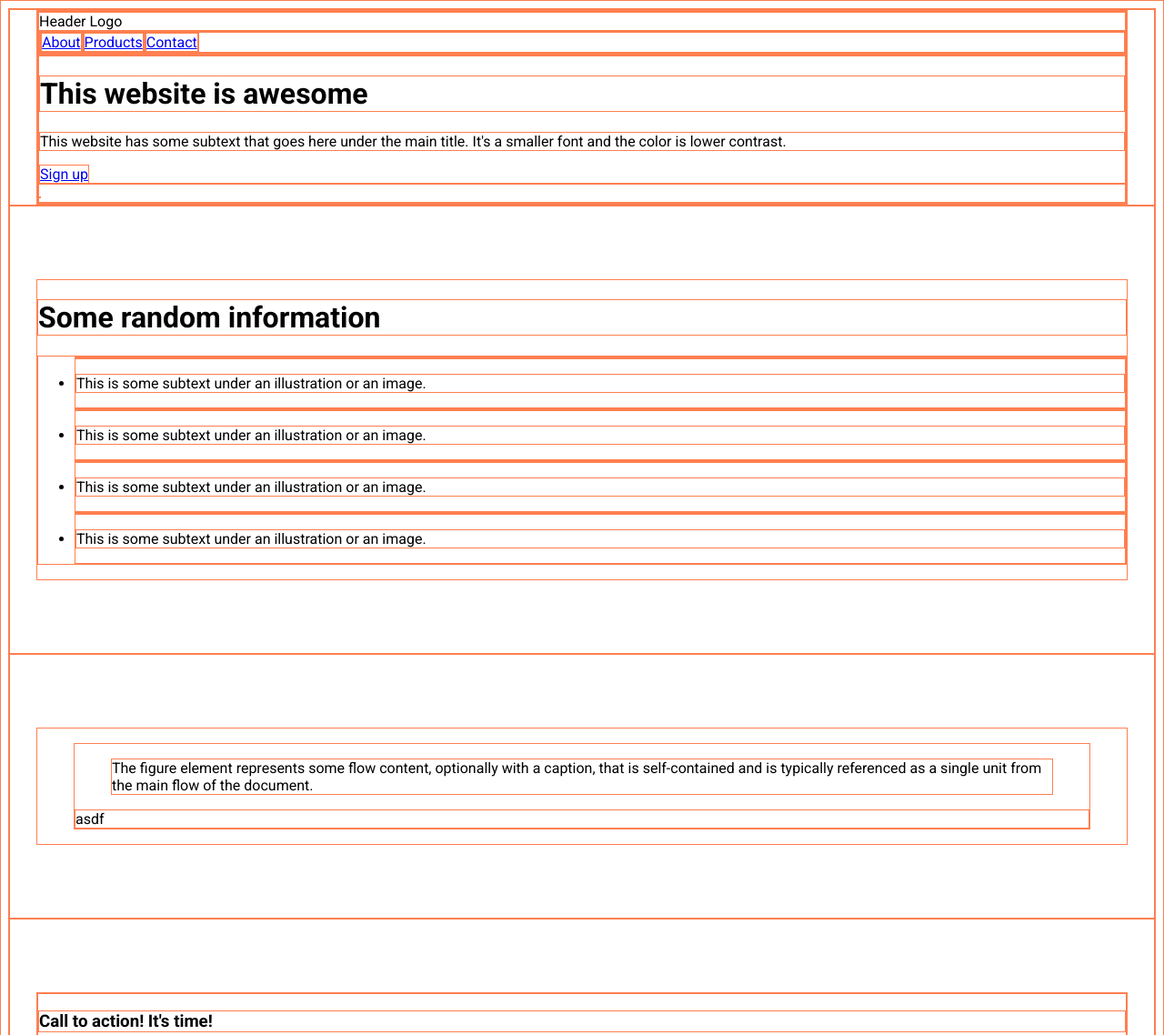
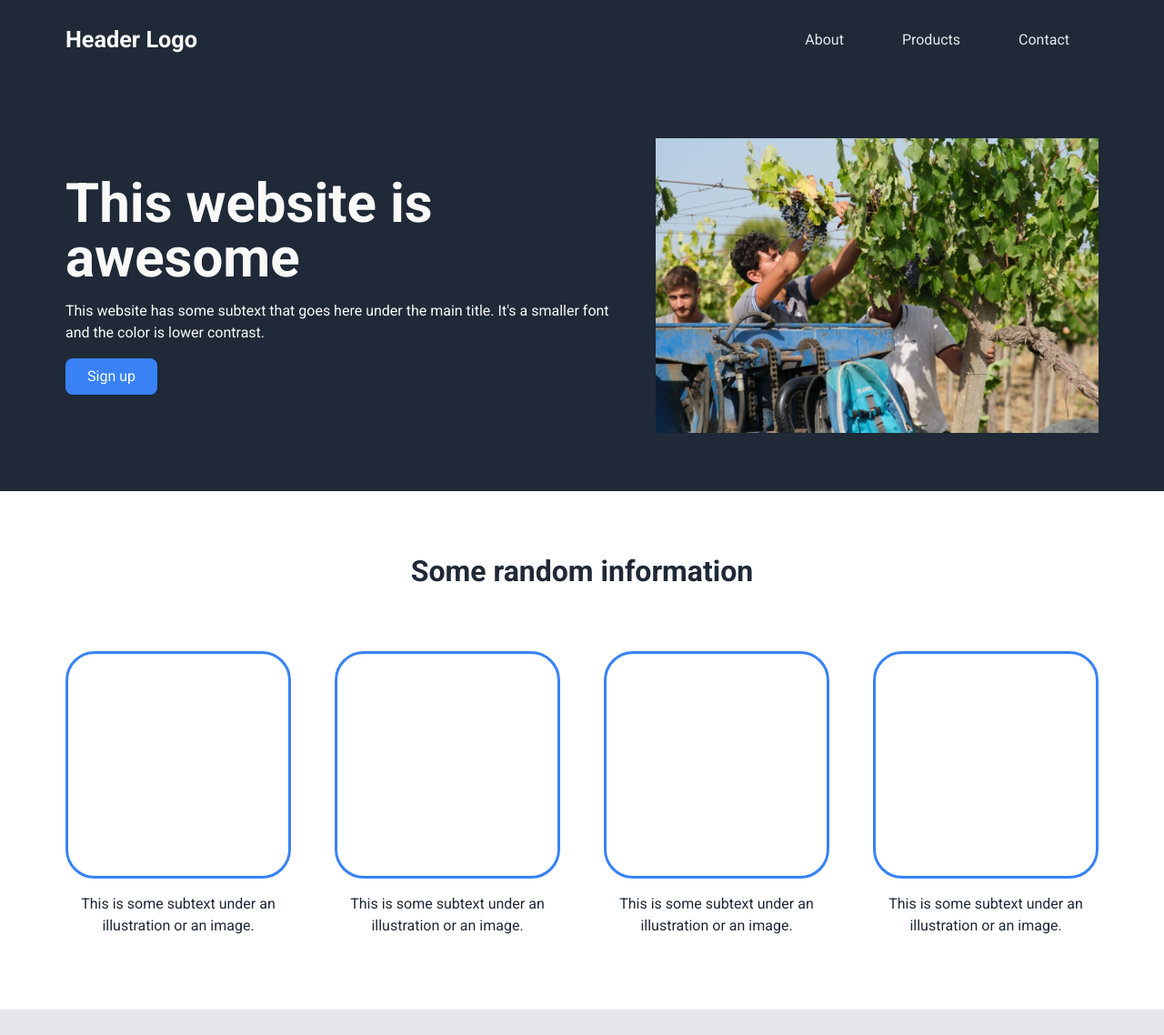
Before and after one commit to protorob/odin-landing, a plain HTML site: page index.html in a window 1280 px wide. Shown: the top 1138 px of the page at 91% size. Drawn offline with Linux system fonts and the light colour scheme.

Commit message:
Finished for now, need to move on with js quickly

```diff
--- a/index.html
+++ b/index.html
@@ -14,35 +14,35 @@
 </head>
 
 <body>
-    <div id="header" class="section header">
+    <div id="navigation" class="section dark-bg">
         <div class="container">
-            <div class="menu-bar">
             <div class="logo">Header Logo</div>
-                <div class="main-menu">
-                    <ul>
+            <div>
+                <ul class="navbar">
                     <li><a href="#">About</a></li>
                     <li><a href="#">Products</a></li>
                     <li><a href="#">Contact</a></li>
                 </ul>
             </div>
         </div>
+    </div>
+    <div id="hero" class="section dark-bg">
+        <div class="container">
             <div class="hero-content">
-                <div>
                 <h1>This website is awesome</h1>
                 <p>This website has some subtext that goes here under the main title. It's a smaller font and the
                     color is lower contrast. </p>
                 <a href="#" class="button primary">Sign up</a>
             </div>
-                <div>
-                    <img src="" alt="">
+            <div class="hero-image">
+                <img src="./image.jpg" alt="A picture of a guy picking wine grapes in a vineyard">
             </div>
         </div>
     </div>
-    </div>
-    <div class="section">
+    <div id="products" class="section">
         <div class="container">
             <h1>Some random information</h1>
-            <ul class="info-list">
+            <ul class="product-list">
                 <li>
                     <div class="image"></div>
                     <p>This is some subtext under an illustration or an image.</p>
@@ -62,21 +62,22 @@
             </ul>
         </div>
     </div>
-    <div class="section darker">
-        <div class="container quote-container">
+    <div id="quote" class="section light-bg">
+        <div class="container">
             <figure>
-                <blockquote cite="http://www.w3.org/html/wg/drafts/html/master/grouping-content.html#the-figure-element">
+                <blockquote
+                    cite="http://www.w3.org/html/wg/drafts/html/master/grouping-content.html#the-figure-element">
                     The figure element represents some flow content, optionally with a caption,
                     that is self-contained and is typically referenced as a single unit from the
                     main flow of the document.
                 </blockquote>
-                <figcaption>asdf</figcaption>
+                <figcaption>- Someone Very Wise, 1999</figcaption>
             </figure>
 
         </div>
     </div>
-    <div id="footer" class="section">
-        <div class="container primary rounded">
+    <div id="cta" class="section">
+        <div class="container">
             <div class="headline">
                 <h3>Call to action! It's time!</h3>
                 <p>Sign up for our product by clicking that button right over there!</p>
@@ -84,6 +85,11 @@
             <a href="#" class="button light-ghost">Sign up</a>
         </div>
     </div>
+    <div id="footer" class="section dark-bg">
+        <div class="container">
+            <p>Copyright @ The Odin Project</p>
+        </div>
+    </div>
 </body>
 
 </html>
--- a/style.css
+++ b/style.css
@@ -1,37 +1,268 @@
-:root {
-    --dark-bg: #1f2937;
-    --light
+/* Reset */
+
+/*
+  1. Use a more-intuitive box-sizing model.
+*/
+*,
+*::before,
+*::after {
+    box-sizing: border-box;
 }
 
+/*
+    2. Remove default margin
+  */
+* {
+    margin: 0;
+}
 
-* {
-    border: 1px solid coral;
-    box-sizing: border-box;
+/*
+    Typographic tweaks!
+    3. Add accessible line-height
+    4. Improve text rendering
+  */
+body {
+    line-height: 1.5;
+    -webkit-font-smoothing: antialiased;
 }
+
+/*
+    5. Improve media defaults
+  */
+img,
+picture,
+video,
+canvas,
+svg {
+    display: block;
+    max-width: 100%;
+}
+
+/*
+    6. Remove built-in form typography styles
+  */
+input,
+button,
+textarea,
+select {
+    font: inherit;
+}
+
+/*
+    7. Avoid text overflows
+  */
+p,
+h1,
+h2,
+h3,
+h4,
+h5,
+h6 {
+    overflow-wrap: break-word;
+    margin-bottom: 1rem;
+}
+
+/*
+    8. Create a root stacking context
+  */
+#root,
+#__next {
+    isolation: isolate;
+}
+
+/* Variables */
+
+/* Colors */
+:root {
+    --base-text: #1f2937;
+    --dark-bg: #1f2937;
+    --mid-bg: #e5e7eb;
+    --light-bg: #ffffff;
+    --main-light-text: #f9faf8;
+    --secondary-light-text: #e5e7eb;
+    --action: #3882f6;
+}
+/* For browsers that support clamp  */
+@supports (font-size: clamp(1rem, 1vi, 1rem)) {
+    :root {
+          --fs-sm: clamp(0.8rem, 0.17vi + 0.76rem, 0.89rem);
+          --fs-base: clamp(1rem, 0.34vi + 0.91rem, 1.19rem);
+          --fs-md: clamp(1.25rem, 0.61vi + 1.1rem, 1.58rem);
+          --fs-lg: clamp(1.56rem, 1vi + 1.31rem, 2.11rem);
+          --fs-xl: clamp(1.95rem, 1.56vi + 1.56rem, 2.81rem);
+          --fs-xxl: clamp(2.44rem, 2.38vi + 1.85rem, 3.75rem);
+          --fs-xxxl: clamp(3.05rem, 3.54vi + 2.17rem, 5rem);
+    }
+  }
+  /* For browsers that don't support clamp */
+  @supports not (font-size: clamp(1rem, 1vi, 1rem)) {
+    :root {
+          --fs-sm: 0.8rem;
+          --fs-base: 1rem;
+          --fs-md: 1.25rem;
+          --fs-lg: 1.56rem;
+          --fs-xl: 1.95rem;
+          --fs-xxl: 2.44rem;
+          --fs-xxxl: 3.05rem;
+    }
+    @media screen and (min-width: 1280px) {
+      :root {
+              --fs-sm: 0.89rem;
+              --fs-base: 1.19rem;
+              --fs-md: 1.58rem;
+              --fs-lg: 2.11rem;
+              --fs-xl: 2.81rem;
+              --fs-xxl: 3.75rem;
+              --fs-xxxl: 5rem;
+      }
+    }
+  }
+
+/* Fonts */
 
 body {
     font-family: "Roboto", sans-serif;
     font-style: normal;
+    color: var(--base-text);
 }
 
-.section {
-    padding: 5em 0;
+
+
+/*Section styles*/
+
+.section.dark-bg {
+    background-color: var(--dark-bg);
+    color: var(--main-light-text);
+}
+
+.section.light-bg {
+    background-color: var(--mid-bg);
+    color: var(--base-text);
 }
 
 .container {
     max-width: 1200px;
     margin: 0 auto;
+    padding: 1rem 2rem;
 }
 
-.header {
-    padding: 0;
+#hero, #products, #quote, #cta, #footer{
+    padding-top: 3rem;
+    padding-bottom: 3rem;
 }
 
+/*Buttons*/
 
+.button {
+    display: inline-block;
+    padding: .5rem 1.5rem;
+    background-color: var(--action);
+    color: var(--main-light-text);
+    text-decoration: none;
+    border-radius: .5rem;
+}
 
-.main-menu ul {
+.button.light-ghost{
+    color: var(--main-light-text);
+    border: 2px solid var(--main-light-text);
+}
+
+/* Navbar */
+.logo{
+    font-size: var(--fs-md);
+    font-weight: bold;
+}
+
+#navigation .container {
+    display: flex;
+    justify-content: space-between;
+    align-items: center;
+}
+
+#navigation ul.navbar {
     margin: 0;
     padding: 0;
     list-style: none;
     display: flex;
 }
+
+.navbar li a {
+    display: block;
+    padding: 1rem 2rem;
+    color: #e5e7eb;
+    text-decoration: none;
+}
+
+/* Hero */
+
+#hero .container{
+    display: flex;
+    gap: 3rem;
+    align-items: center;
+}
+
+#hero h1{
+    font-size: var(--fs-xxl);
+    line-height: 1;
+}
+
+/* Products */
+
+#products .container{
+    text-align: center;
+}
+
+#products h1{
+    margin-bottom: 4rem;
+}
+
+#products ul.product-list{
+    margin: 0;
+    padding: 0;
+    list-style: none;
+    display: flex;
+    gap: 3rem;
+}
+
+ul.product-list .image{
+    min-width: 25%;
+    min-height: 250px;
+    border: 3px solid var(--action);
+    border-radius: 2rem;
+    margin-bottom: 1rem;
+}
+
+/* Quote */
+
+#quote .container{
+    padding-top: 3rem;
+    padding-bottom: 3rem;
+}
+
+#quote blockquote{
+    font-size: var(--fs-xl);
+    font-weight: 100;
+    font-style: italic;
+}
+
+#quote figcaption{
+    font-weight: bold;
+    text-align: right;
+}
+
+/* CTA */
+
+#cta .container{
+    background-color: var(--action);
+    color: var(--main-light-text);
+    display: flex;
+    justify-content: space-between;
+    align-items: center;
+    padding: 2rem 5rem;
+}
+
+/* Footer */
+
+#footer{
+    text-align: center;
+}
```
Also changed, not shown: image.jpg (added). Lines whose indentation alone changed are shown as unchanged.
